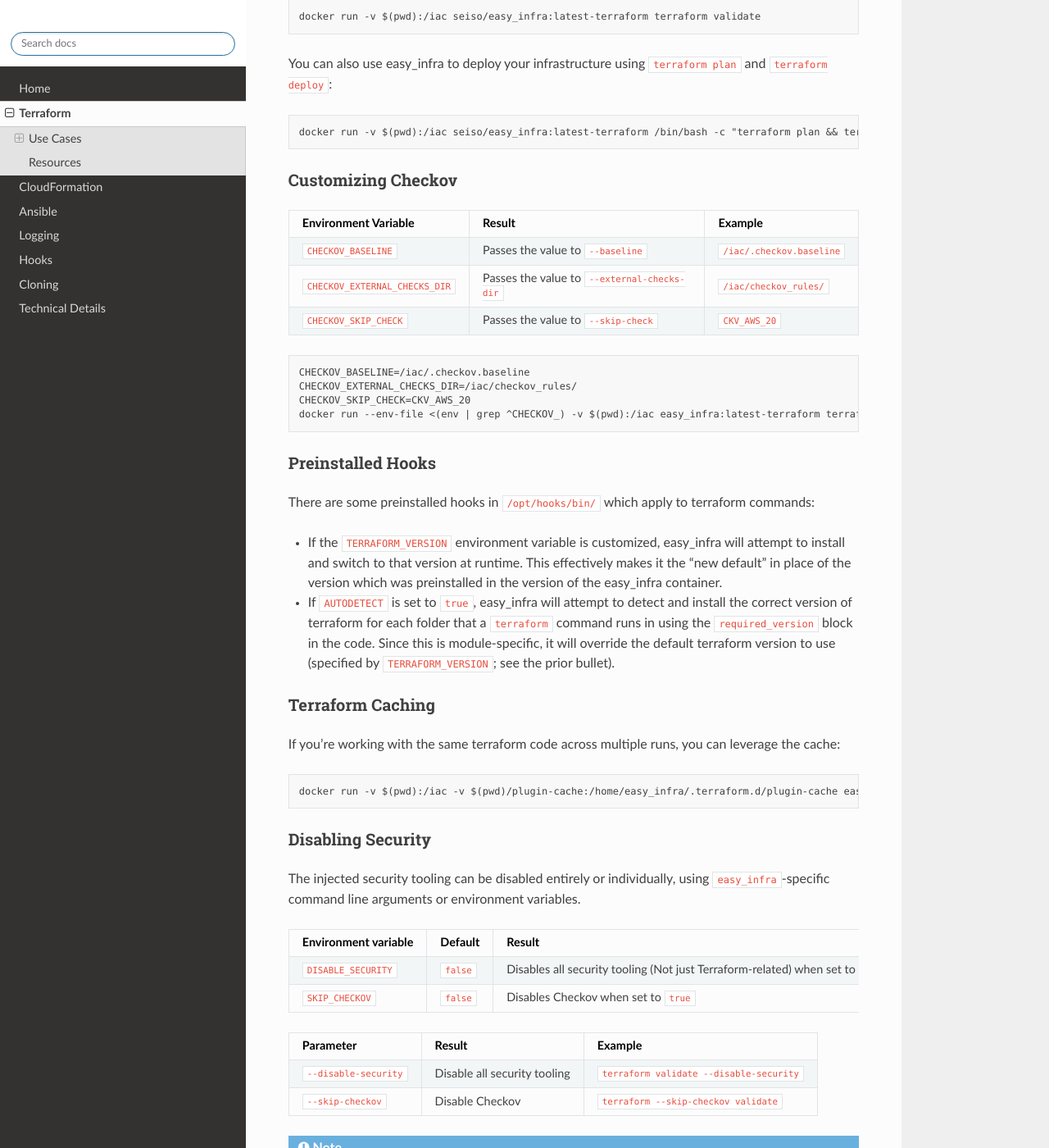
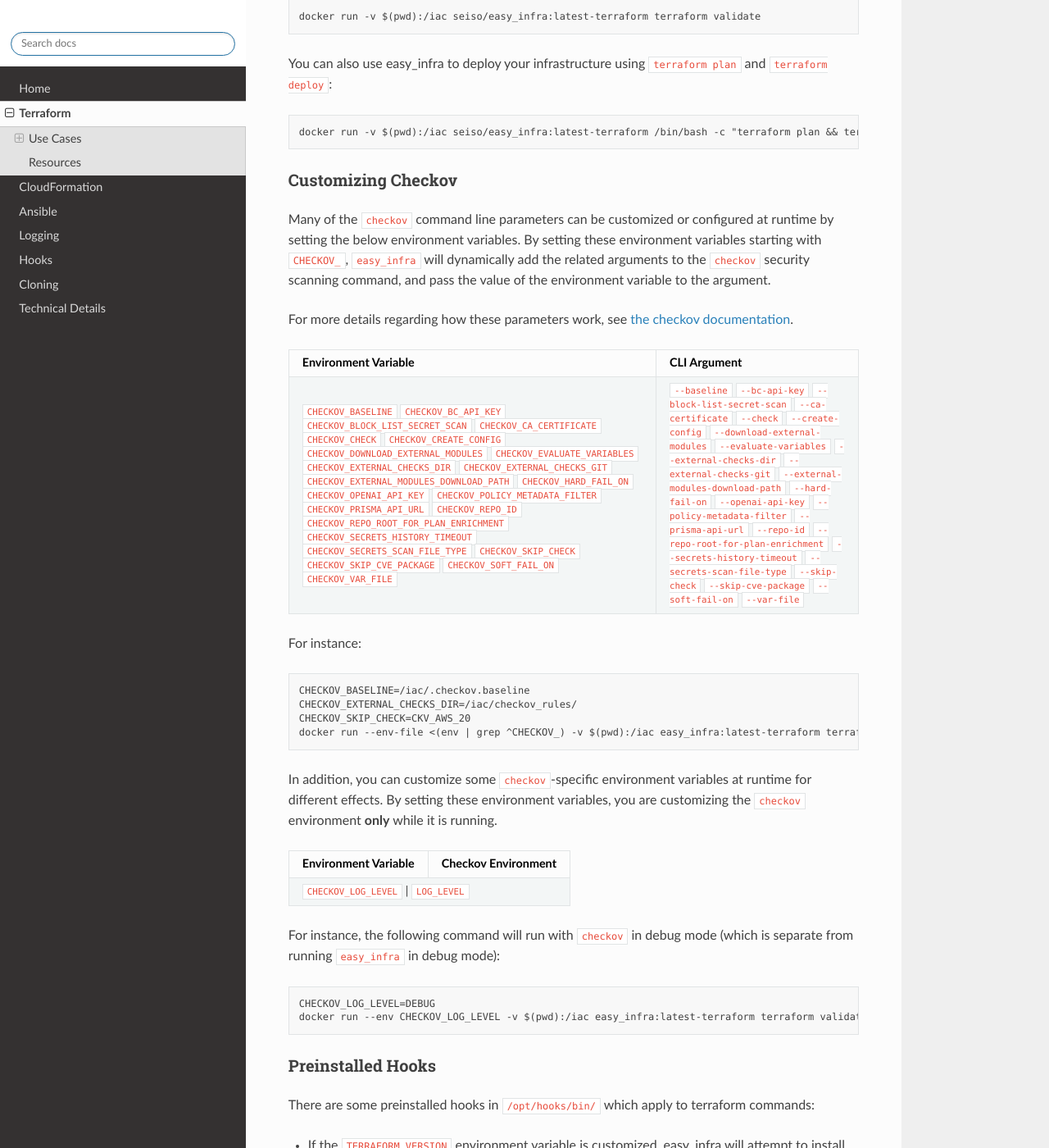
Before and after one commit to SeisoLLC/easy_infra, a Sphinx documentation site: the page built from docs/Terraform/index.rst, in a window 1280 px wide and 1400 px high, scrolled down 611 px. Shown: the whole window at 82% size. Built offline with Sphinx 7.4.7 and the Read the Docs theme 2.0.0, drawn with Linux system fonts in a browser that asks for light colours; some of the changed text lies outside the part shown.

Commit message:
Add more cli support; why not

```diff
--- a/docs/Terraform/index.rst
+++ b/docs/Terraform/index.rst
@@ -30,23 +30,60 @@
 Customizing Checkov
 ^^^^^^^^^^^^^^^^^^^
 
-+---------------------------------+-----------------------------------------------+----------------------------+
-| Environment Variable            | Result                                        | Example                    |
-+=================================+===============================================+============================+
-| ``CHECKOV_BASELINE``            | Passes the value to ``--baseline``            | ``/iac/.checkov.baseline`` |
-+---------------------------------+-----------------------------------------------+----------------------------+
-| ``CHECKOV_EXTERNAL_CHECKS_DIR`` | Passes the value to ``--external-checks-dir`` | ``/iac/checkov_rules/``    |
-+---------------------------------+-----------------------------------------------+----------------------------+
-| ``CHECKOV_SKIP_CHECK``          | Passes the value to ``--skip-check``          | ``CKV_AWS_20``             |
-+---------------------------------+-----------------------------------------------+----------------------------+
+Many of the ``checkov`` command line parameters can be customized or configured at runtime by setting the below environment variables. By setting these
+environment variables starting with ``CHECKOV_``, ``easy_infra`` will dynamically add the related arguments to the ``checkov`` security scanning command, and
+pass the value of the environment variable to the argument.
 
+For more details regarding how these parameters work, see `the checkov documentation <https://www.checkov.io/2.Basics/CLI%20Command%20Reference.html>`_.
 
-::
++--------------------------------------------+--------------------------------------+
+| Environment Variable                       | CLI Argument                         |
++============================================+======================================+
+| ``CHECKOV_BASELINE``                       | ``--baseline``                       |
+| ``CHECKOV_BC_API_KEY``                     | ``--bc-api-key``                     |
+| ``CHECKOV_BLOCK_LIST_SECRET_SCAN``         | ``--block-list-secret-scan``         |
+| ``CHECKOV_CA_CERTIFICATE``                 | ``--ca-certificate``                 |
+| ``CHECKOV_CHECK``                          | ``--check``                          |
+| ``CHECKOV_CREATE_CONFIG``                  | ``--create-config``                  |
+| ``CHECKOV_DOWNLOAD_EXTERNAL_MODULES``      | ``--download-external-modules``      |
+| ``CHECKOV_EVALUATE_VARIABLES``             | ``--evaluate-variables``             |
+| ``CHECKOV_EXTERNAL_CHECKS_DIR``            | ``--external-checks-dir``            |
+| ``CHECKOV_EXTERNAL_CHECKS_GIT``            | ``--external-checks-git``            |
+| ``CHECKOV_EXTERNAL_MODULES_DOWNLOAD_PATH`` | ``--external-modules-download-path`` |
+| ``CHECKOV_HARD_FAIL_ON``                   | ``--hard-fail-on``                   |
+| ``CHECKOV_OPENAI_API_KEY``                 | ``--openai-api-key``                 |
+| ``CHECKOV_POLICY_METADATA_FILTER``         | ``--policy-metadata-filter``         |
+| ``CHECKOV_PRISMA_API_URL``                 | ``--prisma-api-url``                 |
+| ``CHECKOV_REPO_ID``                        | ``--repo-id``                        |
+| ``CHECKOV_REPO_ROOT_FOR_PLAN_ENRICHMENT``  | ``--repo-root-for-plan-enrichment``  |
+| ``CHECKOV_SECRETS_HISTORY_TIMEOUT``        | ``--secrets-history-timeout``        |
+| ``CHECKOV_SECRETS_SCAN_FILE_TYPE``         | ``--secrets-scan-file-type``         |
+| ``CHECKOV_SKIP_CHECK``                     | ``--skip-check``                     |
+| ``CHECKOV_SKIP_CVE_PACKAGE``               | ``--skip-cve-package``               |
+| ``CHECKOV_SOFT_FAIL_ON``                   | ``--soft-fail-on``                   |
+| ``CHECKOV_VAR_FILE``                       | ``--var-file``                       |
++--------------------------------------------+--------------------------------------+
+
+For instance::
 
     CHECKOV_BASELINE=/iac/.checkov.baseline
     CHECKOV_EXTERNAL_CHECKS_DIR=/iac/checkov_rules/
     CHECKOV_SKIP_CHECK=CKV_AWS_20
     docker run --env-file <(env | grep ^CHECKOV_) -v $(pwd):/iac easy_infra:latest-terraform terraform validate
+
+In addition, you can customize some ``checkov``-specific environment variables at runtime for different effects. By setting these environment variables, you are
+customizing the ``checkov`` environment **only** while it is running.
+
++-----------------------+---------------------+
+| Environment Variable  | Checkov Environment |
++=======================+=====================+
+| ``CHECKOV_LOG_LEVEL`` | ``LOG_LEVEL``       |
++---------------------------------------------+
+
+For instance, the following command will run with ``checkov`` in debug mode (which is separate from running ``easy_infra`` in debug mode)::
+
+    CHECKOV_LOG_LEVEL=DEBUG
+    docker run --env CHECKOV_LOG_LEVEL -v $(pwd):/iac easy_infra:latest-terraform terraform validate
 
 
 Preinstalled Hooks
```
Also changed, not shown: other parts of docs/Terraform/index.rst (+1 -1 lines), easy_infra.yml (+20 -1 lines).
